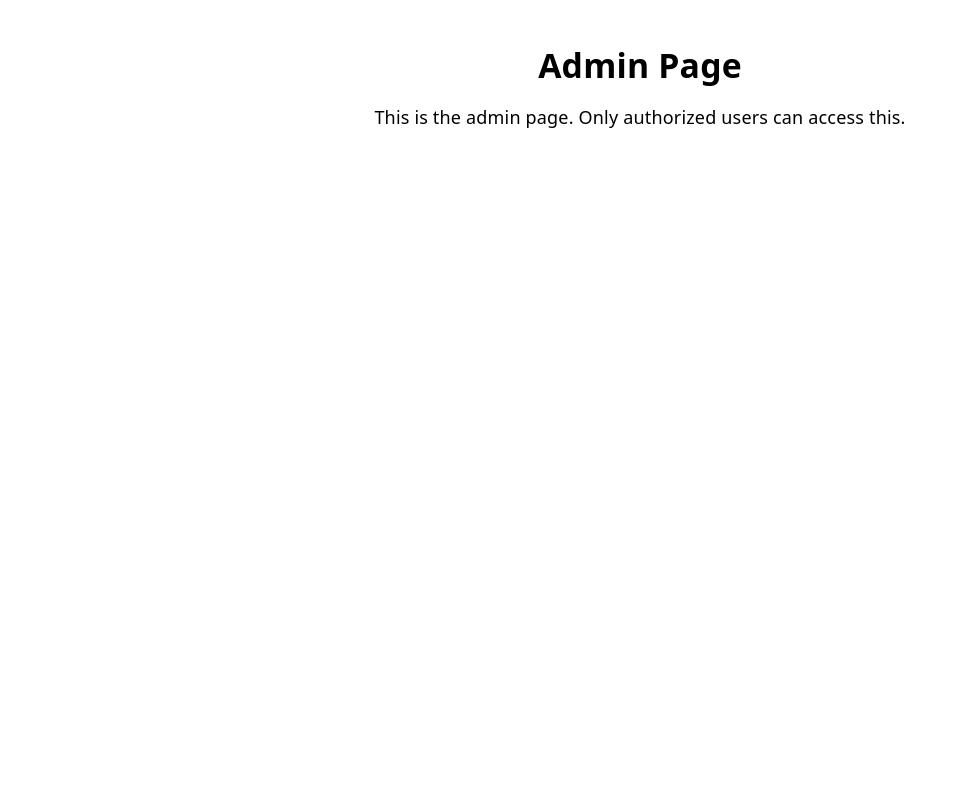
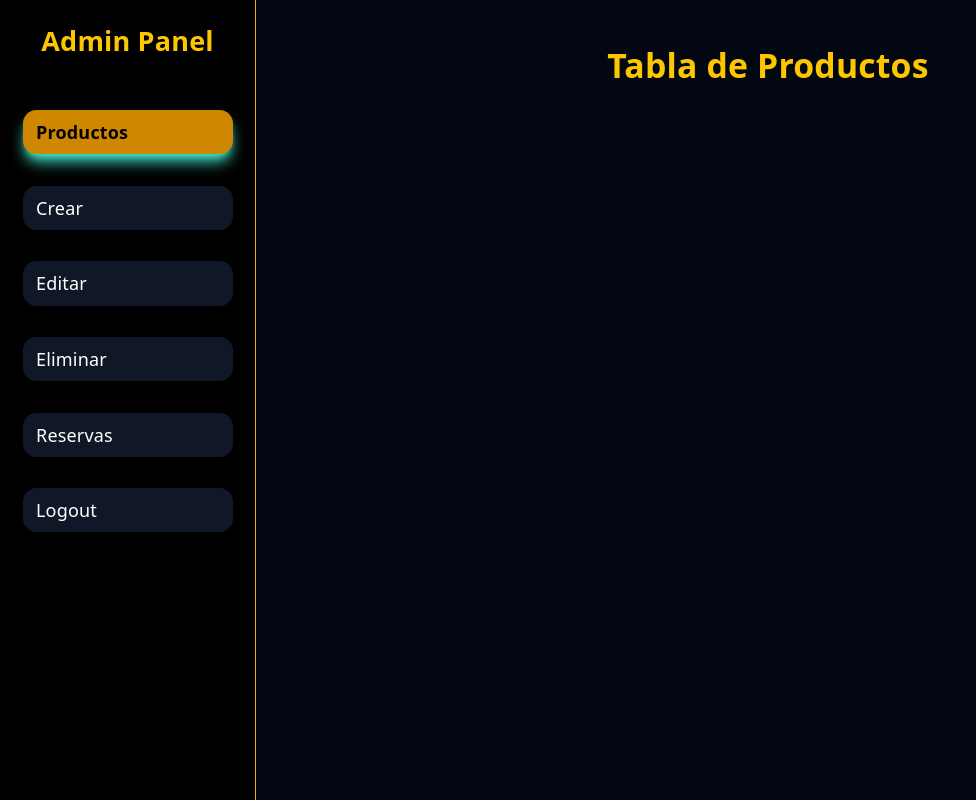
Before and after one commit to wbs0l/RinconPlus, a React (Vite) app in the folder Front-RinconPlus/: page /admin in a window 1280 px wide. Shown: the whole page, without its empty margins (0-976 px from the left). Built offline with nearby package versions, Linux system fonts and the light colour scheme.

Commit message:
se crea componentes para la pagina de admin y se implementa logica en pagina de admin

```diff
--- /dev/null
+++ b/Front-RinconPlus/src/components/CreateProduct.jsx
@@ -0,0 +1,11 @@
+function CreateProduct() {
+  return (
+    <div>
+      <h1 className="text-3xl text-yellow-400 font-bold mb-5">
+        Crear Producto
+      </h1>
+    </div>
+  );
+}
+
+export default CreateProduct;
--- /dev/null
+++ b/Front-RinconPlus/src/components/DeleteProduct.jsx
@@ -0,0 +1,11 @@
+function DeleteProduct() {
+  return (
+    <div>
+      <h1 className="text-3xl text-yellow-400 font-bold mb-5">
+        Eliminar Producto
+      </h1>
+    </div>
+  );
+}
+
+export default DeleteProduct;
--- /dev/null
+++ b/Front-RinconPlus/src/components/EditProduct.jsx
@@ -0,0 +1,11 @@
+function EditProduct() {
+  return (
+    <div>
+      <h1 className="text-3xl text-yellow-400 font-bold mb-5">
+        Editar Producto
+      </h1>
+    </div>
+  );
+}
+
+export default EditProduct;
--- /dev/null
+++ b/Front-RinconPlus/src/components/ProductsTable.jsx
@@ -0,0 +1,11 @@
+function ProductsTable() {
+  return (
+    <div>
+      <h1 className="text-3xl text-yellow-400 font-bold mb-5">
+        Tabla de Productos
+      </h1>
+    </div>
+  );
+}
+
+export default ProductsTable;
--- /dev/null
+++ b/Front-RinconPlus/src/components/Reservas.jsx
@@ -0,0 +1,9 @@
+function Reservas() {
+  return (
+    <div>
+      <h1 className="text-3xl text-yellow-400 font-bold mb-5">Reservas</h1>
+    </div>
+  );
+}
+
+export default Reservas;
--- /dev/null
+++ b/Front-RinconPlus/src/components/Sidebar.jsx
@@ -0,0 +1,37 @@
+function Sidebar({ activeSection, setActiveSection }) {
+  //solo se hace navegacion y se pasa al admin el item seleccionado con setActiveSection que fue pasado por parametro donde es llamado el componente
+  const menuItems = [
+    "Productos",
+    "Crear",
+    "Editar",
+    "Eliminar",
+    "Reservas",
+    "Logout",
+  ];
+  return (
+    <aside className="w-[35vw] md:w-[20vw] min-h-screen bg-black border-r border-yellow-500 p-5">
+      <h2 className="text-2xl font-bold text-yellow-400 mb-10">Admin Panel</h2>
+
+      <nav className="flex flex-col gap-4">
+        {menuItems.map((item) => (
+          <button
+            key={item}
+            onClick={() => setActiveSection(item)}
+            className={`text-left cursor-pointer px-3 py-2 my-1.5 rounded-xl transition-all duration-300
+
+              ${
+                activeSection === item
+                  ? "bg-yellow-600 text-black font-bold shadow-teal-300 shadow-lg"
+                  : "bg-gray-900 text-white hover:bg-yellow-500 hover:text-black"
+              }
+            `}
+          >
+            {item}
+          </button>
+        ))}
+      </nav>
+    </aside>
+  );
+}
+
+export default Sidebar;
--- a/Front-RinconPlus/src/pages/Admin.jsx
+++ b/Front-RinconPlus/src/pages/Admin.jsx
@@ -1,11 +1,45 @@
+import { useState } from "react";
+
+import Sidebar from "../components/Sidebar.jsx";
+
+import ProductsTable from "../components/ProductsTable.jsx";
+import CreateProduct from "../components/CreateProduct.jsx";
+import EditProduct from "../components/EditProduct.jsx";
+import DeleteProduct from "../components/DeleteProduct.jsx";
+import Reservas from "../components/Reservas.jsx";
+
 function Admin() {
+  // aqui vive la logica para mostrar cada sección del admin dependiendo de lo que se seleccione en el sidebar
+  const [activeSection, setActiveSection] = useState("Productos");
+
+  const renderSection = () => {
+    switch (activeSection) {
+      case "Productos":
+        return <ProductsTable />;
+      case "Crear":
+        return <CreateProduct />;
+      case "Editar":
+        return <EditProduct />;
+      case "Eliminar":
+        return <DeleteProduct />;
+      case "Reservas":
+        return <Reservas />;
+      case "Logout":
+        localStorage.removeItem("token");
+        window.location.href = "/";
+      default:
+        return <ProductsTable />;
+    }
+  };
   return (
-    <>
-      <h1 className="text-3xl font-bold text-center mt-10">Admin Page</h1>
-      <p className="text-center mt-4">
-        This is the admin page. Only authorized users can access this.
-      </p>
-    </>
+    <div className="flex bg-gray-950 text-white min-h-screen">
+      <Sidebar
+        activeSection={activeSection}
+        setActiveSection={setActiveSection}
+      />
+
+      <main className="flex-1 p-10">{renderSection()}</main>
+    </div>
   );
 }
 
```
